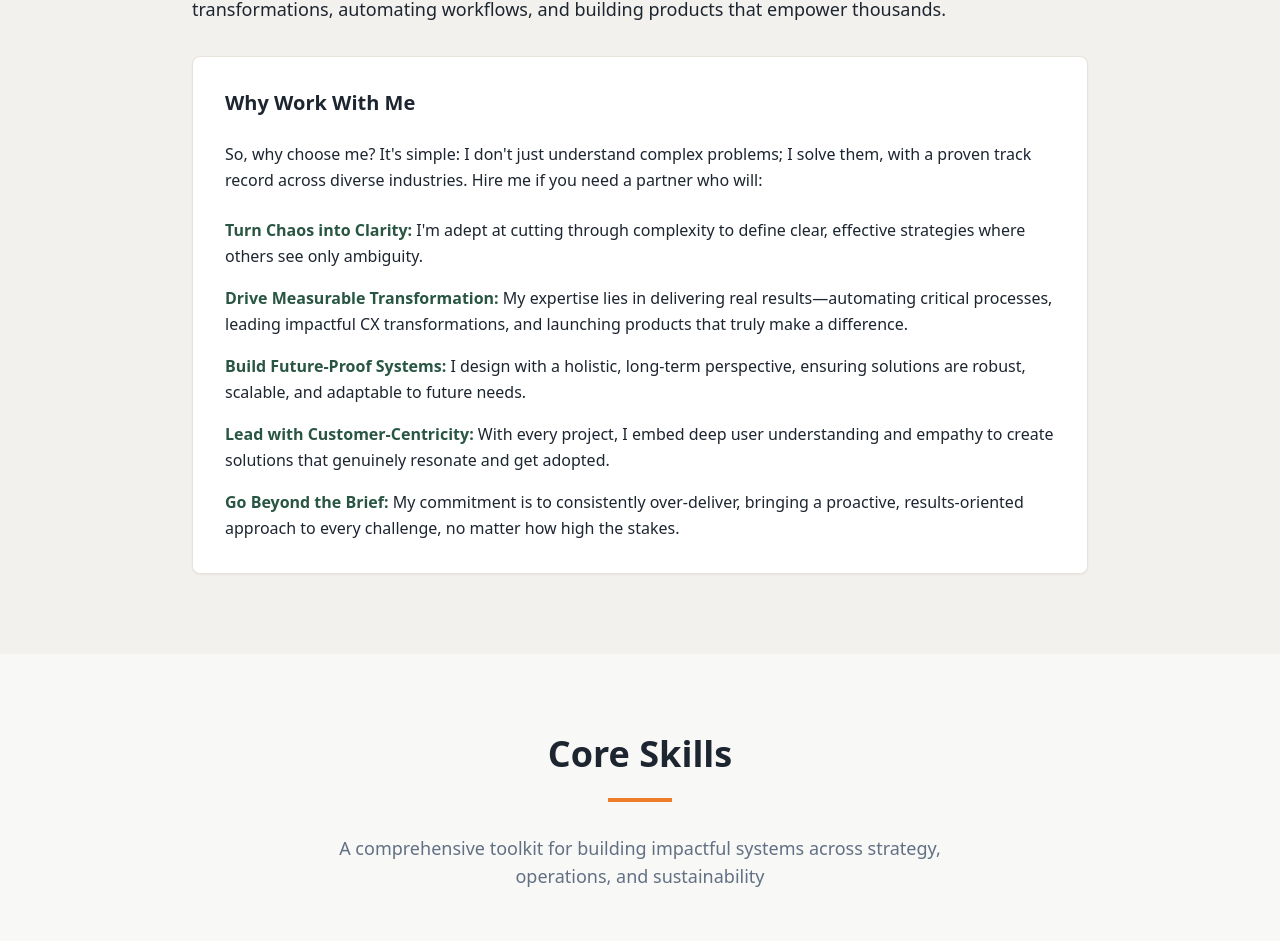
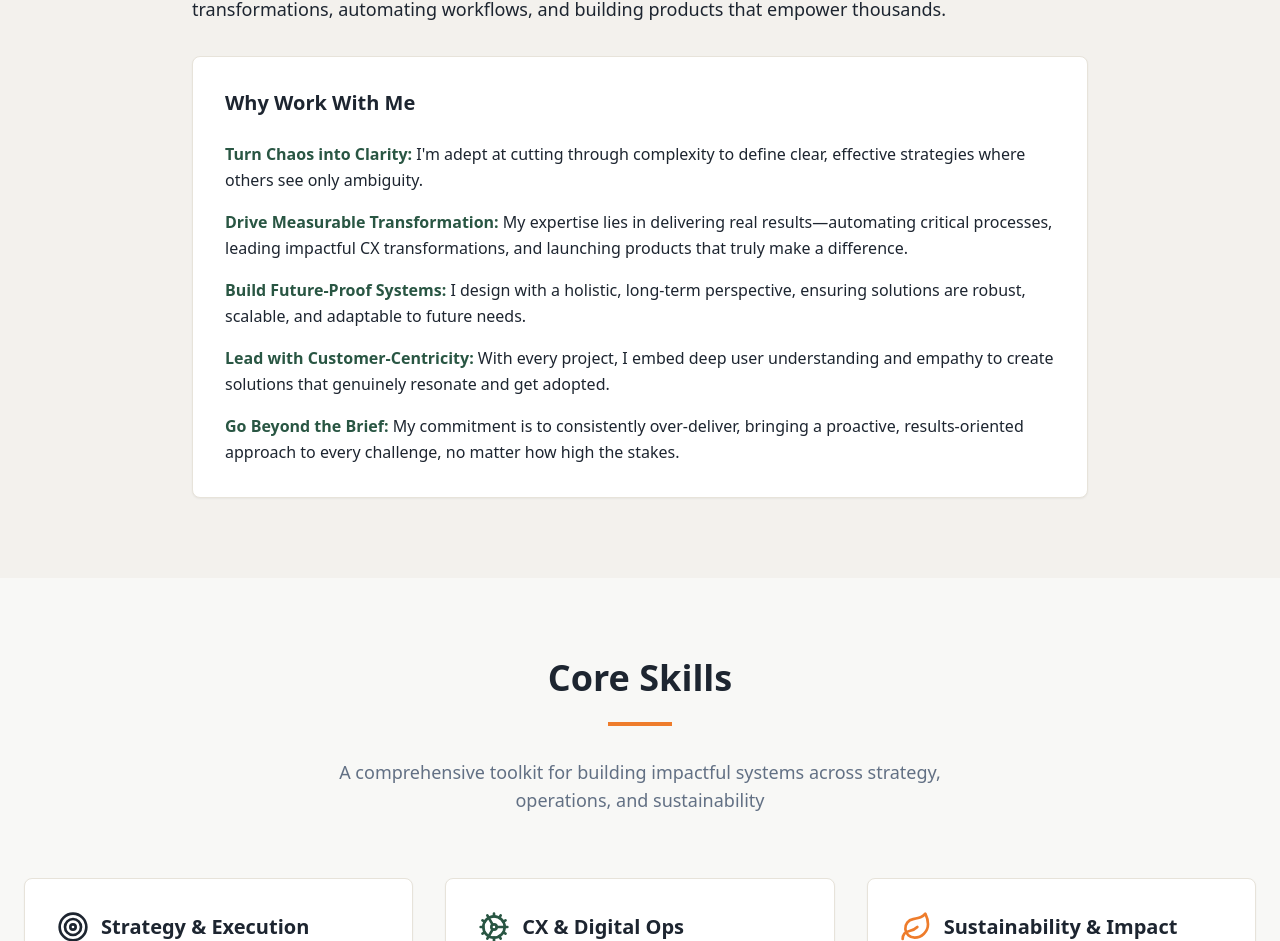
Before and after one commit to odietea/scale-impact-clarity, a React (Vite) app: page / in a window 1280 px wide. Shown: the part 1134-2075 px from the top of the page. Built offline with nearby package versions, Linux system fonts and the light colour scheme.

Commit message:
Delete paragraph from about section

```diff
--- a/src/components/AboutSection.tsx
+++ b/src/components/AboutSection.tsx
@@ -15,9 +15,6 @@ const AboutSection = () => {
             <div className="bg-surface rounded-lg p-8 border border-border shadow-sm">
               <h3 className="text-xl font-semibold text-primary mb-6">Why Work With Me</h3>
               <div className="space-y-6 text-foreground">
-                <p className="leading-relaxed">
-                  So, why choose me? It's simple: I don't just understand complex problems; I solve them, with a proven track record across diverse industries. Hire me if you need a partner who will:
-                </p>
 
                 <div className="space-y-4">
                   <p className="leading-relaxed">
```
